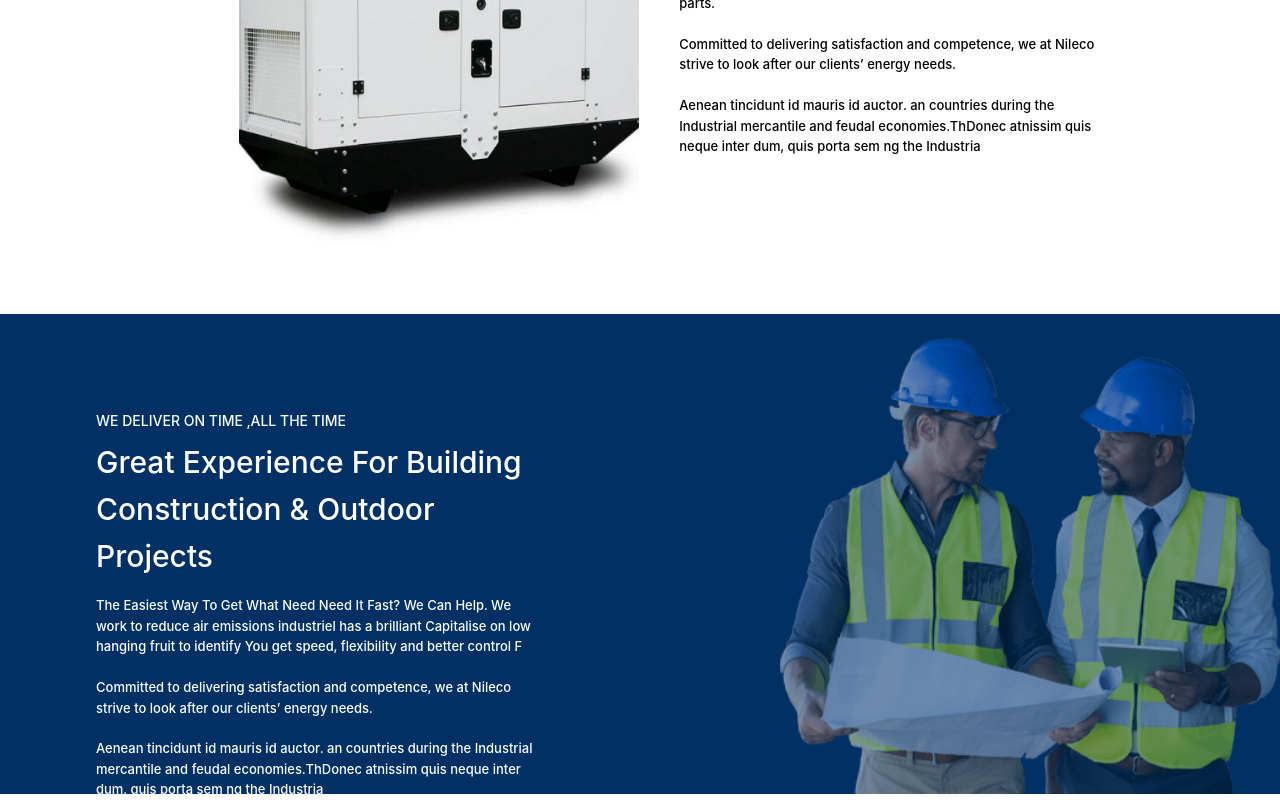
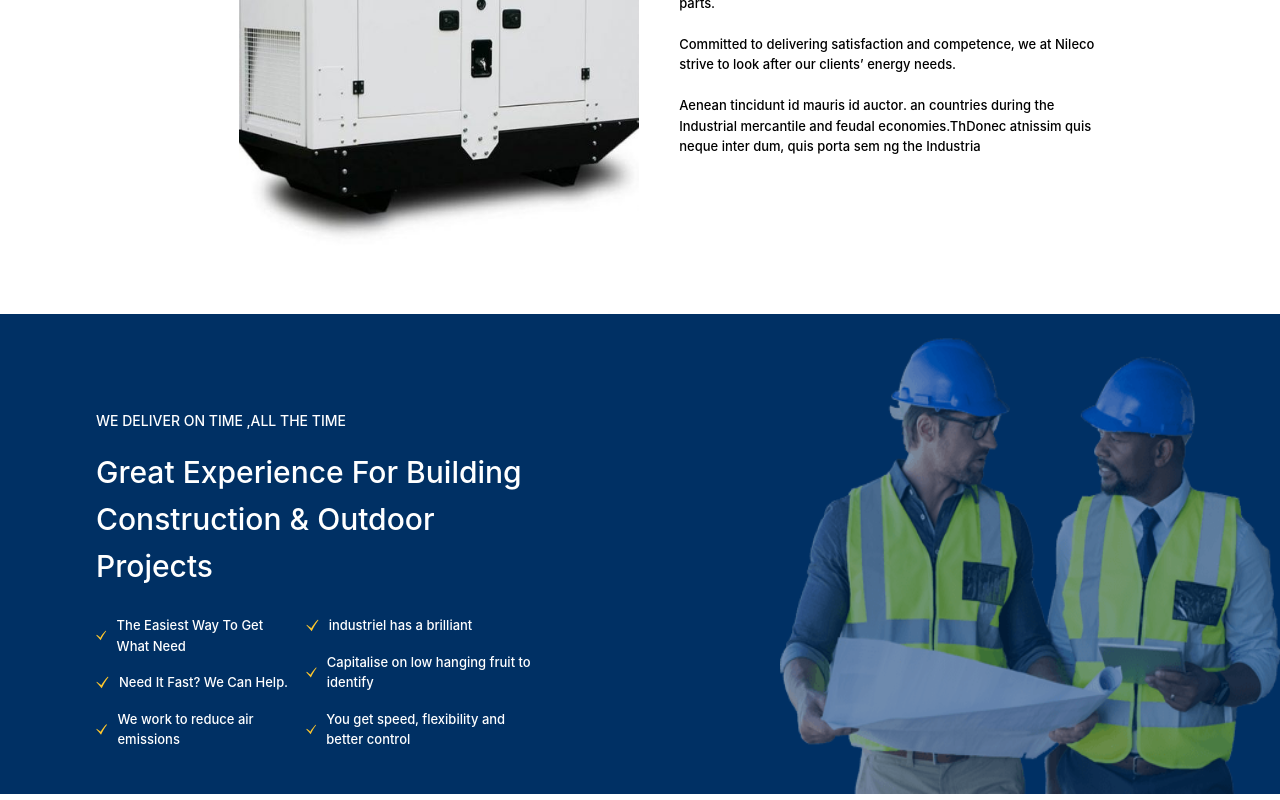
Before and after one commit to liferacer23/special-guacamole, a Next.js app: page / in a window 1280 px wide. Shown: the part 1114-1914 px from the top of the page. Built offline with nearby package versions, Linux system fonts and the light colour scheme.

Commit message:
Section icon text alignment

```diff
--- a/pages/index.js
+++ b/pages/index.js
@@ -7,7 +7,26 @@ import Image from "next/image";
 import volva from "../assets/vol.jpg";
 import checklistbg from "../assets/checklistbg.png";
 import generator from "../assets/generatorindex.jpeg";
+import { GiCheckMark } from "react-icons/gi";
+const Flex = styled.div`
+display: flex;
+text-align: ${props => props.align || "left"};
+flex-direction:${(props) => props.direction || "row"};
+align-items: ${props => props.alignItems || "center"};
+justify-content: ${props => props.justifyContent || "center"};
+gap: ${props => props.gap || "10px"};
+width: ${props => props.width || "100%"};
+`;
+
 const HeaderContainer = styled.div``;
+const IconTextContainer = styled.div`
+display: flex;
+flex-direction: row;
+align-items: center;
+justify-content: start;
+margin-bottom: 1rem;
+
+`;
 const VolvaContainer = styled.div`
   height: 8rem;
   padding-left: 4rem;
@@ -67,11 +86,11 @@ const HeaderButtonContainer = styled.div`
   gap: 3rem;
 `;
 const StyledButton = styled(Button)`
-background:${(props)=>props.background || '#fff'};
-color:${(props)=>props.color || '#fff'};
-border: 2px solid ${(props)=>props.border || '#fff'};
-height:2.5rem;
-width:6rem;
+  background: ${(props) => props.background || "#fff"};
+  color: ${(props) => props.color || "#fff"};
+  border: 2px solid ${(props) => props.border || "#fff"};
+  height: 2.5rem;
+  width: 6rem;
 `;
 export default function Home() {
   return (
@@ -94,8 +113,14 @@ export default function Home() {
             We offer the most reliable power services in the country
           </Text>
           <HeaderButtonContainer>
-            <StyledButton background="yellow" color="white" border="none"> About Us</StyledButton>
-            <StyledButton background="transparent" color="blue" border="blue"> Contact Us</StyledButton>
+            <StyledButton background="yellow" color="white" border="none">
+              {" "}
+              About Us
+            </StyledButton>
+            <StyledButton background="transparent" color="blue" border="blue">
+              {" "}
+              Contact Us
+            </StyledButton>
           </HeaderButtonContainer>
         </div>
       </HeaderContainer>
@@ -127,27 +152,64 @@ export default function Home() {
       <DeliverSection>
         <DeliverSectionDescription>
           {" "}
-          <Text fontSize="14px" color="#fff">
+          <Flex direction="column">
+          <Text fontSize="14px" color="#fff" style={{width:"100%"}}>
             WE DELIVER ON TIME ,ALL THE TIME
           </Text>
-          <Text fontSize="30px" color="#fff">
+          <Text fontSize="30px" color="#fff" style={{width:"100%"}}>
             Great Experience For Building Construction & Outdoor Projects
           </Text>
+          <Flex justifyContent="start">
           <Text fontSize="13px" color="#fff">
-            The Easiest Way To Get What Need Need It Fast? We Can Help. We work
-            to reduce air emissions industriel has a brilliant Capitalise on low
-            hanging fruit to identify You get speed, flexibility and better
-            control F
+            <IconTextContainer>
+            <GiCheckMark
+              style={{ color: "rgb(255,199,44)", marginRight: "10px" }}
+            />
+            The Easiest Way To Get What Need
             <br />
+            </IconTextContainer>
+            <IconTextContainer>
+            <GiCheckMark
+              style={{ color: "rgb(255,199,44)", marginRight: "10px" }}
+            />
+            Need It Fast? We Can Help.
             <br />
-            Committed to delivering satisfaction and competence, we at Nileco
-            strive to look after our clients’ energy needs.
+            </IconTextContainer>
+            <IconTextContainer>
+            <GiCheckMark
+              style={{ color: "rgb(255,199,44)", marginRight: "10px" }}
+            />
+            We work to reduce air emissions
             <br />
+            </IconTextContainer>
+
+          </Text>
+          <Text fontSize="13px" color="#fff">
+            <IconTextContainer>
+            <GiCheckMark
+              style={{ color: "rgb(255,199,44)", marginRight: "10px" }}
+            />
+            industriel has a brilliant
             <br />
-            Aenean tincidunt id mauris id auctor. an countries during the
-            Industrial mercantile and feudal economies.ThDonec atnissim quis
-            neque inter dum, quis porta sem ng the Industria
+            </IconTextContainer>
+            <IconTextContainer>
+            <GiCheckMark
+              style={{ color: "rgb(255,199,44)", marginRight: "10px" }}
+            />
+            Capitalise on low hanging fruit to identify
+            <br />
+            </IconTextContainer>
+            <IconTextContainer>
+            <GiCheckMark
+              style={{ color: "rgb(255,199,44)", marginRight: "10px" }}
+            />
+           You get speed, flexibility and better control
+            <br />
+            </IconTextContainer>
+
           </Text>
+          </Flex>
+          </Flex>
         </DeliverSectionDescription>
         <DeliverSectionImage>
           <Image
```
